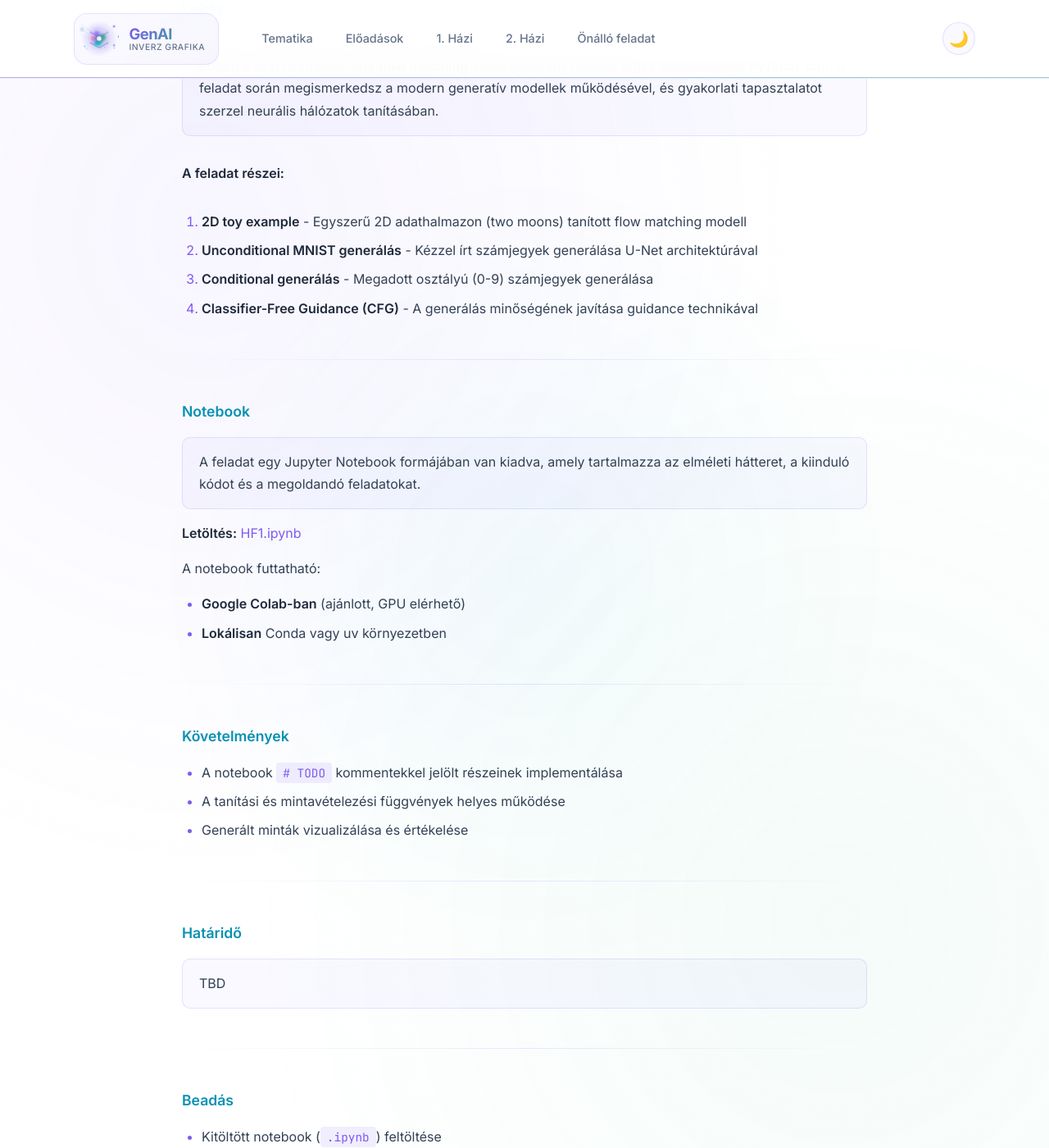
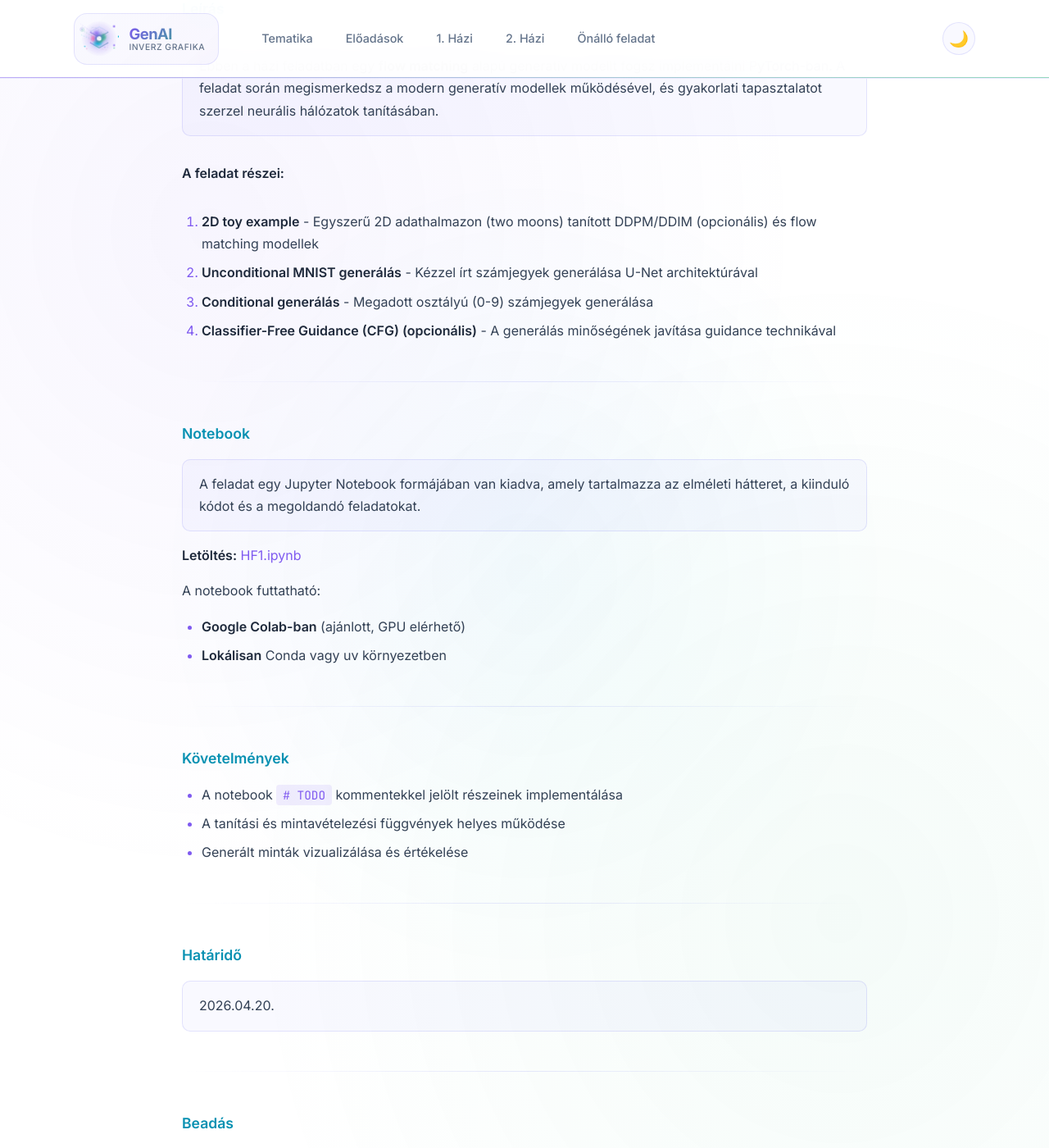
Before and after one commit to VaitkusM/genai-inverse-graphics-bme-vik-iit, a Jekyll site: the page built from hazi1.md, in a window 1280 px wide and 1400 px high, scrolled down 476 px. Shown: the whole window at 82% size. Built offline with Jekyll 4.4.1, drawn with Linux system fonts in a browser that asks for light colours; some of the changed text lies outside the part shown.

Commit message:
Sync from private repository

```diff
--- a/hazi1.md
+++ b/hazi1.md
@@ -14,10 +14,10 @@ Ebben a házi feladatban egy **flow matching** alapú generatív modellt fogsz i
 
 **A feladat részei:**
 
-1. **2D toy example** - Egyszerű 2D adathalmazon (two moons) tanított flow matching modell
+1. **2D toy example** - Egyszerű 2D adathalmazon (two moons) tanított DDPM/DDIM (opcionális) és flow matching modellek
 2. **Unconditional MNIST generálás** - Kézzel írt számjegyek generálása U-Net architektúrával
 3. **Conditional generálás** - Megadott osztályú (0-9) számjegyek generálása
-4. **Classifier-Free Guidance (CFG)** - A generálás minőségének javítása guidance technikával
+4. **Classifier-Free Guidance (CFG) (opcionális)** - A generálás minőségének javítása guidance technikával
 
 ---
 
@@ -43,11 +43,10 @@ A notebook futtatható:
 
 ### Határidő
 
-TBD
+2026.04.20.
 
 ---
 
 ### Beadás
 
-- Kitöltött notebook (`.ipynb`) feltöltése
-- Rövid összefoglaló a tapasztalatokról (max 1 oldal, PDF)
+- Kitöltött notebook (`.ipynb`) feltöltése (Moodle).
```
